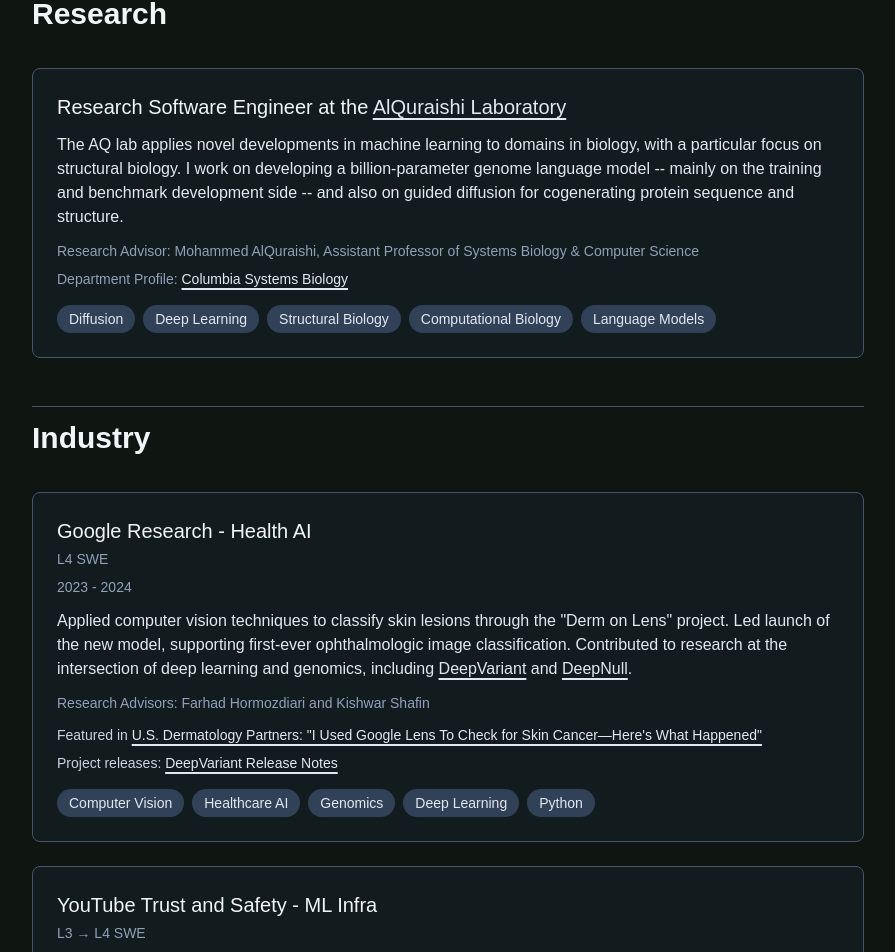
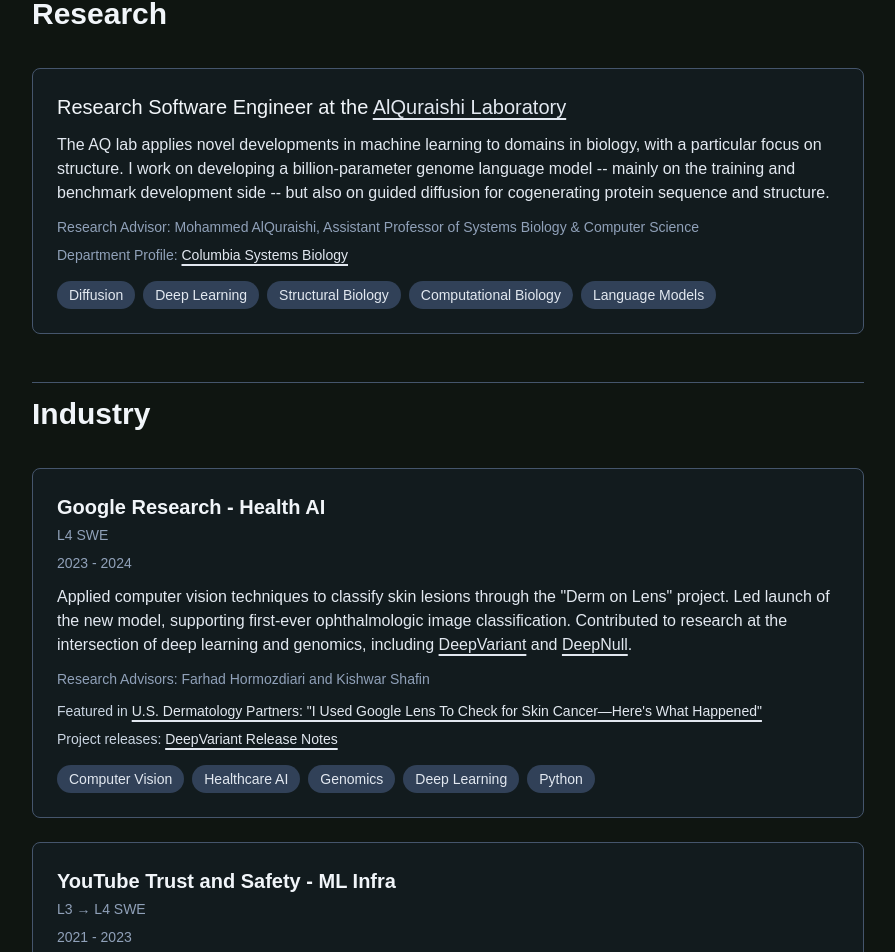
Before and after one commit to mv2731/mv2731.github.io, a Next.js app: page / in a window 1280 px wide. Shown: the part 2292-3244 px from the top of the page, without its empty margins (192-1087 px from the left). Built offline with nearby package versions, Linux system fonts and the light colour scheme.

Commit message:
Bolder font

```diff
--- a/app/page.tsx
+++ b/app/page.tsx
@@ -165,7 +165,7 @@
                   </a>
                 </h4>
                 <p className="text-slate-200 mb-3">
-                  The AQ lab applies novel developments in machine learning to domains in biology, with a particular focus on structural biology. I work on developing a billion-parameter genome language model -- mainly on the training and benchmark development side -- and also on guided diffusion for cogenerating protein sequence and structure.
+                  The AQ lab applies novel developments in machine learning to domains in biology, with a particular focus on structure. I work on developing a billion-parameter genome language model -- mainly on the training and benchmark development side -- but also on guided diffusion for cogenerating protein sequence and structure.
                 </p>
                 <p className="text-slate-400 text-sm mb-2">
                   <span className="font-medium">Research Advisor:</span> Mohammed AlQuraishi, Assistant Professor of Systems Biology & Computer Science
@@ -199,7 +199,7 @@
 
             <div className="space-y-6">
               <div className="bg-slate-800/30 p-6 rounded-lg border border-slate-600">
-                  <h4 className="text-xl font-medium text-slate-100 mb-1">
+                  <h4 className="text-xl font-semibold text-slate-100 mb-1">
                     Google Research - Health AI
                   </h4>
                   <p className="text-slate-400 text-sm mb-2">L4 SWE</p>
@@ -254,7 +254,7 @@
                 </div>
 
               <div className="bg-slate-800/30 p-6 rounded-lg border border-slate-600">
-                <h4 className="text-xl font-medium text-slate-100 mb-1">
+                <h4 className="text-xl font-semibold text-slate-100 mb-1">
                   YouTube Trust and Safety - ML Infra
                 </h4>
                   <p className="text-slate-400 text-sm mb-2">L3 → L4 SWE</p>
```
